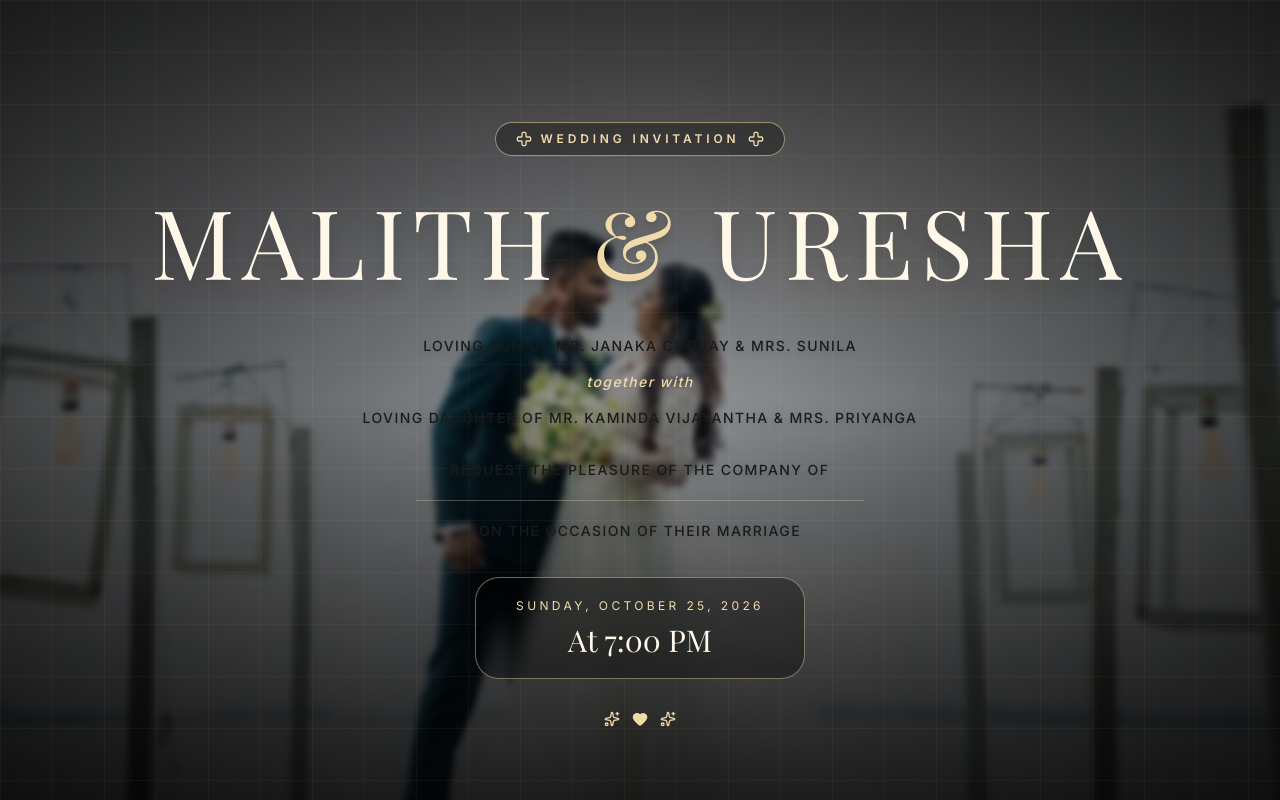
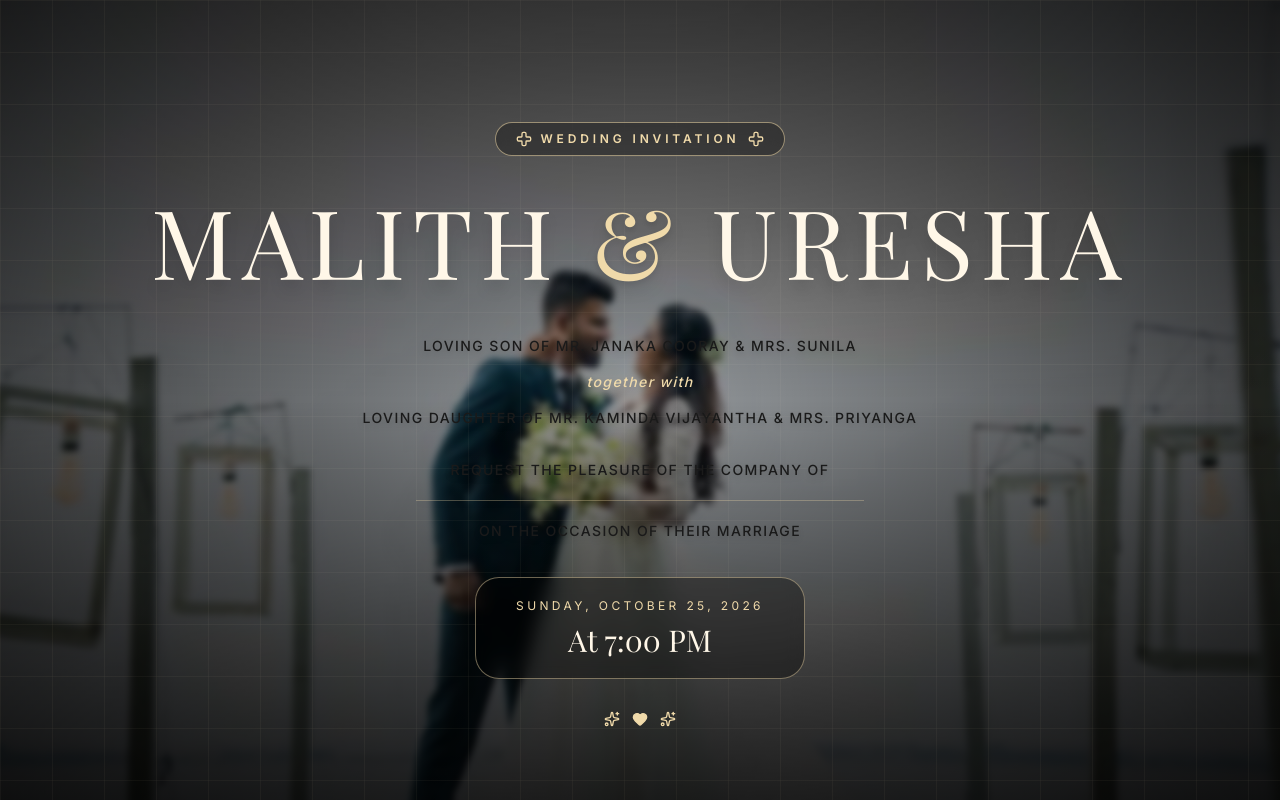
Before and after one commit to Qubion-coder/Malith-and-Uresha, a Next.js app: page / in a window 1280 px wide. Both pictures are taken after a click on the button "OPEN INVITATION". Shown: the top 800 px of the page. Built offline with nearby package versions, Linux system fonts and the light colour scheme.

Commit message:
Center subjects in hero background image

```diff
--- a/components/sections/HeroSection.tsx
+++ b/components/sections/HeroSection.tsx
@@ -22,7 +22,7 @@ export default function HeroSection() {
       className="relative min-h-[100svh] w-full overflow-hidden"
     >
       <div
-        className="absolute inset-0 bg-cover bg-center bg-no-repeat blur-[3px] scale-105"
+        className="absolute inset-0 bg-cover bg-[50%_25%] bg-no-repeat blur-[3px] scale-105"
         style={{ backgroundImage: 'url(/images/2.jpg)' }}
       />
 
```
